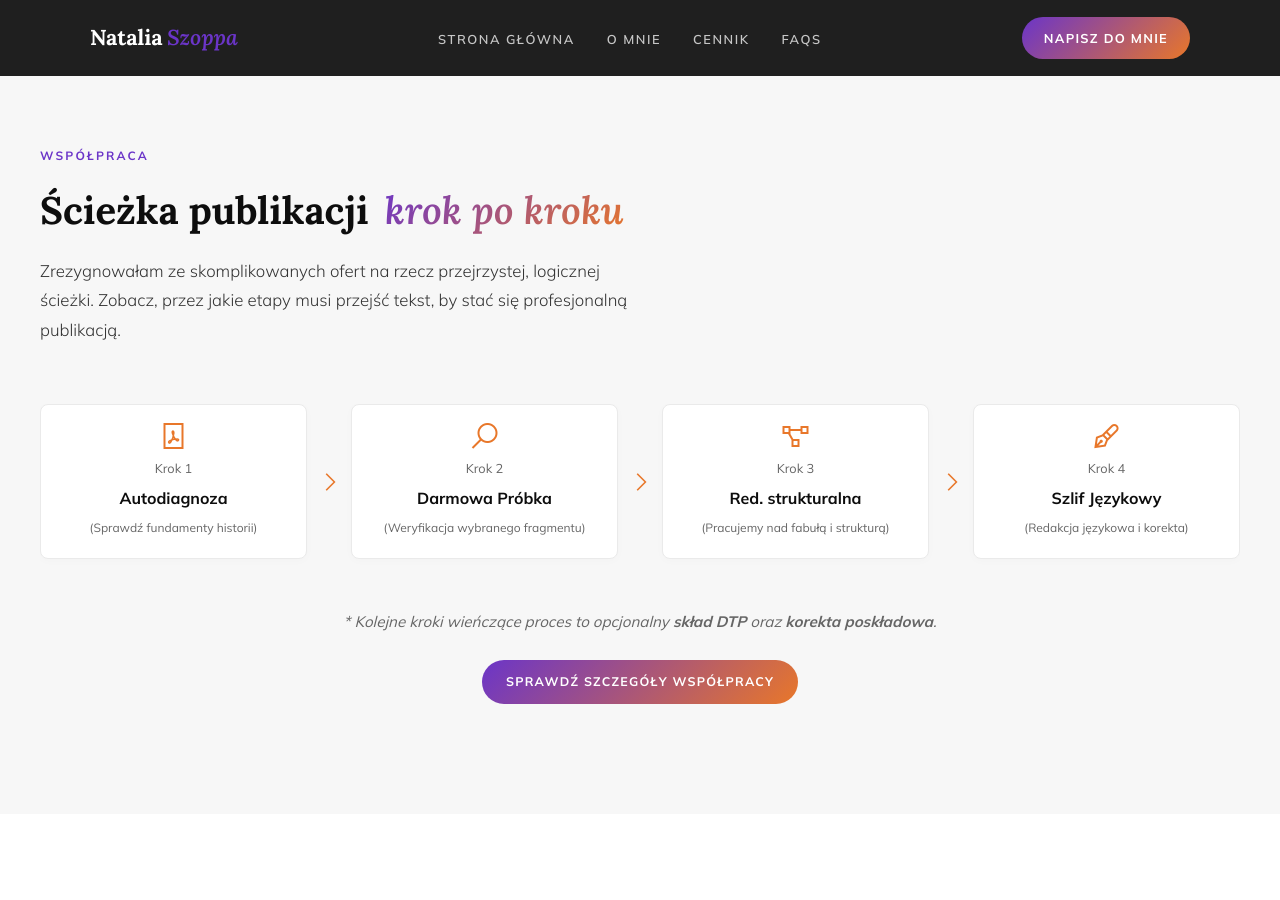
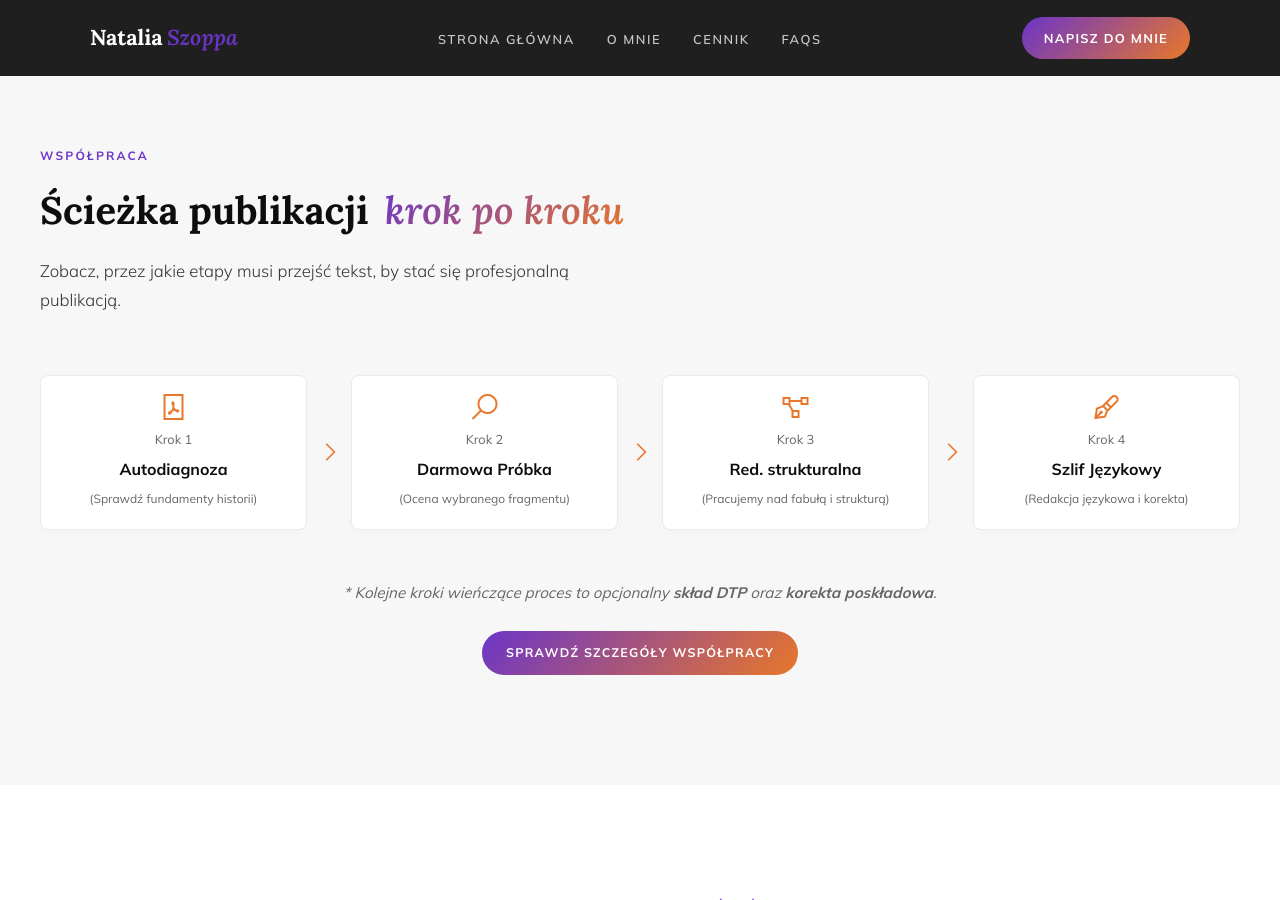
Before and after one commit to Bonnie00726/nataliaszoppa, a Jekyll site: the page built from index.html, in a window 1280 px wide and 900 px high, scrolled down 2104 px. Built offline with Jekyll 4.4.1, drawn with Linux system fonts in a browser that asks for light colours; some of the changed text lies outside the part shown.

Commit message:
Update index.html

```diff
--- a/index.html
+++ b/index.html
@@ -236,7 +236,7 @@ title: Redakcja, korekta, skład
         <div class="stat-block">
             <div class="stat-num">4</div>
             <div class="stat-title">Wydawnictwa</div>
-            <div class="stat-sub">Regularna współpraca</div>
+            <div class="stat-sub">regularna współpraca</div>
         </div>
 
         <div class="stat-divider"></div>
@@ -284,7 +284,7 @@ title: Redakcja, korekta, skład
             <div class="reveal">
                 <div class="eyebrow">Współpraca</div>
                 <h2 class="section-h2">Ścieżka publikacji <em>krok po kroku</em></h2>
-                <p class="services-desc">Zrezygnowałam ze skomplikowanych ofert na rzecz przejrzystej, logicznej ścieżki. Zobacz, przez jakie etapy musi przejść tekst, by stać się profesjonalną publikacją.</p>
+                <p class="services-desc">Zobacz, przez jakie etapy musi przejść tekst, by stać się profesjonalną publikacją.</p>
             </div>
         </div>
 
@@ -302,7 +302,7 @@ title: Redakcja, korekta, skład
             <i class="las la-search" style="font-size: 2rem; color: var(--grad-end); margin-bottom: 5px;"></i>
             <span>Krok 2</span>
             Darmowa Próbka
-            <span style="margin-top: 5px; font-weight: normal; font-size: 0.75em;">(Weryfikacja wybranego fragmentu)</span>
+            <span style="margin-top: 5px; font-weight: normal; font-size: 0.75em;">(Ocena wybranego fragmentu)</span>
           </div>
 
           <div class="path-arrow"><i class="las la-angle-right"></i></div>
```
